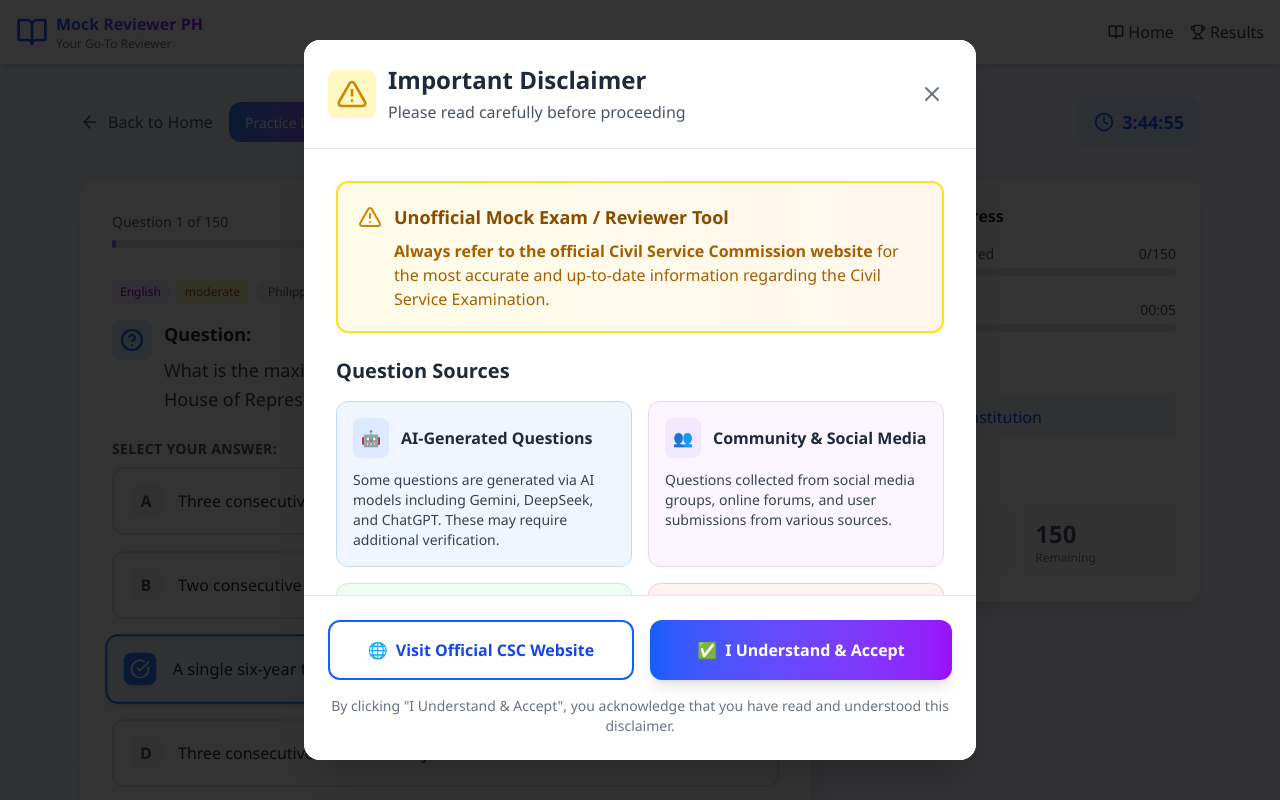
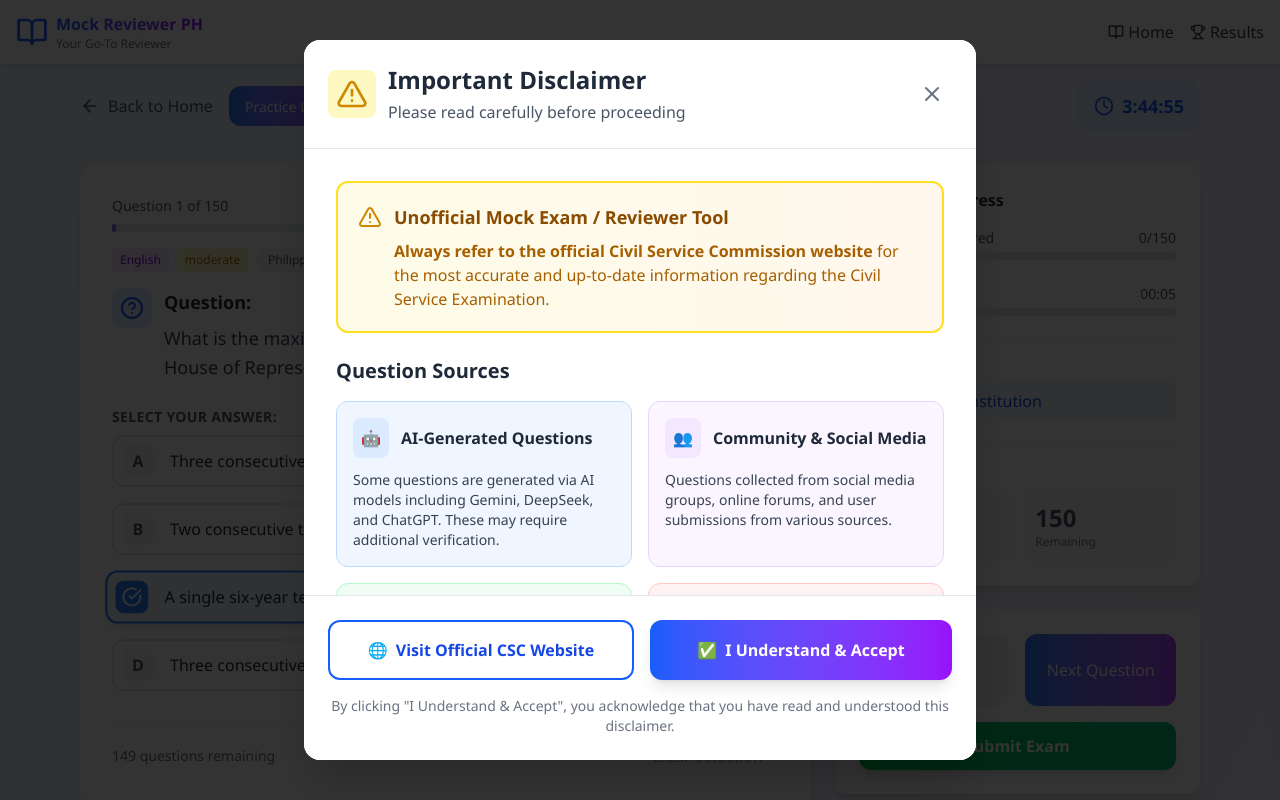
Before and after one commit to carlodandan/mrph, a React (Vite) app: page /exam/1 in a window 1280 px wide. Shown: the top 800 px of the page. Built offline with nearby package versions, Linux system fonts and the light colour scheme.

Commit message:
MRPH - Minor changes. Added comprehensive information in README. Making sure that the page always on top part of the screen.
Signed-off-by: Carlo Dandan <carlodandan.personal@proton.me>

```diff
--- a/package.json
+++ b/package.json
@@ -1,7 +1,7 @@
 {
   "name": "mrph",
   "private": true,
-  "version": "2.0.0",
+  "version": "2.0.1",
   "type": "module",
   "scripts": {
     "dev": "vite",
--- a/src/components/QuestionCard.jsx
+++ b/src/components/QuestionCard.jsx
@@ -28,7 +28,7 @@ function QuestionCard({
   return (
     <div className="bg-white rounded-2xl shadow-xl p-6 md:p-8 fade-in">
       {/* Progress Bar */}
-      <div className="mb-8">
+      <div className="mb-4">
         <div className="flex items-center justify-between mb-2">
           <span className="text-sm font-medium text-gray-600">
             Question {questionNumber} of {totalQuestions}
@@ -93,7 +93,7 @@ function QuestionCard({
             <button
               key={option.id}
               onClick={() => handleAnswerSelect(option.id)}
-              className={`w-full p-4 rounded-xl border-2 text-left transition-all duration-200 ${
+              className={`w-full p-2 rounded-xl border-2 text-left transition-all duration-200 ${
                 isSelected
                   ? 'border-blue-500 bg-blue-50 shadow-md transform scale-[1.02]'
                   : 'border-gray-200 hover:border-gray-300 hover:bg-gray-50'
@@ -117,7 +117,7 @@ function QuestionCard({
       </div>
 
       {/* Navigation */}
-      <div className="flex justify-between items-center pt-6 border-t border-gray-100">
+      <div className="flex justify-between items-center pt-3 border-t border-gray-100">
         <div className="text-sm text-gray-500">
           {isLastQuestion ? 'Last question' : `${totalQuestions - questionNumber} questions remaining`}
         </div>
--- a/src/pages/Exam.jsx
+++ b/src/pages/Exam.jsx
@@ -19,12 +19,28 @@ function Exam() {
   const timerRef = useRef(null);
   const hasShownContinuePrompt = useRef(false);
 
+  // Reset Screen position
+  useEffect(() => {
+    if (!isLoading && questions.length > 0) {
+      // Scroll to top smoothly
+      window.scrollTo({ top: 0, behavior: 'smooth' });
+
+      // Also focus on the first question card for accessibility
+      const questionCard = document.querySelector('[data-question-card]');
+      if (questionCard) {
+        questionCard.focus({ preventScroll: true });
+      }
+    }
+  }, [isLoading, questions]);
+
   // Initialize exam
   useEffect(() => {
     let isMounted = true;
 
     const initializeExam = async () => {
       if (hasShownContinuePrompt.current) return;
+
+      window.scrollTo(0, 0);
 
       const savedProgress = examService.loadProgress(type);
 
@@ -281,7 +297,7 @@ function Exam() {
 
   if (questions.length === 0) {
     return (
-      <div className="container mx-auto px-4 py-8 text-center">
+      <div className="container mx-auto px-4 py-4 text-center">
         <div className="max-w-md mx-auto bg-white rounded-2xl shadow-lg p-8">
           <AlertCircle className="w-16 h-16 text-red-500 mx-auto mb-4" />
           <h2 className="text-2xl font-bold text-gray-800 mb-2">No Questions Available</h2>
@@ -308,10 +324,10 @@ function Exam() {
   }
 
   return (
-    <div className="container mx-auto px-4 py-8 max-w-6xl">
+    <div className="container mx-auto px-4 py-4 max-w-6xl">
       {/* Header */}
       <div className="mb-8">
-        <div className="flex flex-col md:flex-row md:items-center justify-between mb-6 gap-4">
+        <div className="flex flex-col md:flex-row md:items-center justify-between mb-3 gap-4">
           <div className="flex items-center space-x-4">
             <button
               onClick={() => navigate('/')}
@@ -342,7 +358,7 @@ function Exam() {
       </div>
 
       {/* Main Content - Questions on left, Progress on right */}
-      <div className="flex flex-col lg:flex-row gap-6 mb-8">
+      <div className="flex flex-col lg:flex-row gap-6 mb-6">
         {/* Left Column - Questions */}
         <div className="lg:w-2/3">
           <QuestionCard
@@ -352,12 +368,13 @@ function Exam() {
             onAnswer={(answerId) => handleAnswer(currentQ.id, answerId)}
             selectedAnswer={answers[currentQ.id]}
             isLastQuestion={isLastQuestion}
+            data-question-card
           />
         </div>
 
         {/* Right Column - Exam Progress */}
         <div className="lg:w-1/3">
-          <div className="bg-white rounded-xl shadow-lg p-6 sticky top-6">
+          <div className="bg-white rounded-xl shadow-lg p-6">
             <h3 className="font-bold text-gray-800 mb-4 flex items-center">
               <BookOpen className="w-5 h-5 mr-2 text-blue-600" />
               Exam Progress
@@ -414,29 +431,28 @@ function Exam() {
               </div>
             </div>
           </div>
-        </div>
-      </div>
 
-      {/* Navigation and Actions */}
-      <div className="flex flex-col md:flex-row justify-between gap-6 mb-8">
+          {/* Navigation and Submit Buttons - MOVED HERE */}
+          <div className="mt-6 bg-white rounded-xl shadow-lg p-6">
+            <div className="flex flex-col space-y-4">
               {/* Navigation Buttons */}
               <div className="flex space-x-4">
                 <button
                   onClick={handlePrevQuestion}
                   disabled={currentQuestion === 0}
-            className={`px-6 py-3 rounded-xl font-medium ${
+                  className={`flex-1 px-4 py-3 rounded-xl font-medium ${
                     currentQuestion === 0
                       ? 'bg-gray-100 text-gray-400 cursor-not-allowed'
                       : 'bg-gray-100 text-gray-700 hover:bg-gray-200'
                   }`}
                 >
-            Previous
+                  Previous Question
                 </button>
 
                 <button
                   onClick={handleNextQuestion}
                   disabled={currentQuestion === questions.length - 1}
-            className={`px-6 py-3 rounded-xl font-medium ${
+                  className={`flex-1 px-4 py-3 rounded-xl font-medium ${
                     currentQuestion === questions.length - 1
                       ? 'bg-gray-100 text-gray-400 cursor-not-allowed'
                       : 'bg-linear-to-r from-blue-500 to-purple-500 text-white hover:from-blue-600 hover:to-purple-600'
@@ -447,17 +463,18 @@ function Exam() {
               </div>
 
               {/* Submit Button */}
-        <div className="flex flex-col sm:flex-row gap-4">
               <button
                 onClick={() => {
                   if (window.confirm('Are you sure you want to submit the exam?')) {
                     handleSubmitExam();
                   }
                 }}
-            className="px-8 py-3 bg-linear-to-r from-green-500 to-emerald-500 text-white rounded-xl font-semibold hover:from-green-600 hover:to-emerald-600 transition-all shadow-lg"
+                className="w-full px-6 py-3 bg-linear-to-r from-green-500 to-emerald-500 text-white rounded-xl font-semibold hover:from-green-600 hover:to-emerald-600 transition-all shadow-lg"
               >
                 Submit Exam
               </button>
+            </div>
+          </div>
         </div>
       </div>
 
--- a/src/pages/Home.jsx
+++ b/src/pages/Home.jsx
@@ -38,9 +38,9 @@ function Home() {
   ];
 
   return (
-    <div className="container mx-auto px-4 py-8">
+    <div className="container mx-auto px-4 py-4">
       {/* Hero Section */}
-      <div className="text-center mb-12 pt-4">
+      <div className="text-center mb-6 pt-4">
         <div className="inline-flex items-center px-4 py-2 bg-linear-to-r from-blue-100 to-purple-100 rounded-full mb-4">
           <Star className="w-4 h-4 text-yellow-500 mr-2" />
           <span className="text-sm font-medium text-gray-700">Philippine Civil Service Examination</span>
@@ -57,12 +57,12 @@ function Home() {
           Prepare smarter with personalized mock tests and detailed explanations for both Professional and Sub-Professional levels.
         </p>
 
-        <div className="flex flex-col sm:flex-row gap-4 justify-center mb-12">
+        <div className="flex flex-col sm:flex-row gap-4 justify-center mb-6">
           <a
             href="#exams"
             className="px-8 py-4 bg-linear-to-r from-blue-500 to-purple-500 text-white rounded-xl font-semibold text-lg hover:from-blue-600 hover:to-purple-600 transition-all shadow-lg hover:shadow-xl flex items-center justify-center"
           >
-            Start Free Practice Test
+            Start Free Mock Examination
             <ArrowRight className="ml-2 w-5 h-5" />
           </a>
           <Link
@@ -75,7 +75,7 @@ function Home() {
       </div>
 
       {/* Features */}
-      <div className="grid md:grid-cols-2 lg:grid-cols-4 gap-6 mb-16">
+      <div className="grid md:grid-cols-2 lg:grid-cols-4 gap-6 mb-8">
         {features.map((feature, index) => (
           <div
             key={index}
@@ -94,7 +94,7 @@ function Home() {
 
       {/* Tabs Section */}
       <div className="mb-16">
-        <div className="flex border-b border-gray-200 mb-8">
+        <div className="flex border-b border-gray-200 mb-4">
           <button
             className={`px-6 py-3 font-medium text-lg ${activeTab === 'about' ? 'text-blue-600 border-b-2 border-blue-600' : 'text-gray-500'}`}
             onClick={() => setActiveTab('about')}
--- a/src/pages/Results.jsx
+++ b/src/pages/Results.jsx
@@ -152,7 +152,7 @@ function Results() {
 
   if (!result) {
     return (
-      <div className="container mx-auto px-4 py-8 text-center">
+      <div className="container mx-auto px-4 py-4 text-center">
         <div className="max-w-md mx-auto bg-white rounded-2xl shadow-lg p-8">
           <h2 className="text-2xl font-bold text-gray-800 mb-4">No Results Found</h2>
           <p className="text-gray-600 mb-6">
@@ -170,7 +170,7 @@ function Results() {
   }
 
   return (
-    <div className="container mx-auto px-4 py-8 max-w-6xl">
+    <div className="container mx-auto px-4 py-4 max-w-6xl">
       {/* Header */}
       <div className="flex flex-col md:flex-row md:items-center justify-between mb-8 gap-4">
         <div className="flex items-center space-x-4">
--- a/src/pages/Tutorial.jsx
+++ b/src/pages/Tutorial.jsx
@@ -31,7 +31,7 @@ function Tutorial() {
       id: 'subprofessional',
       title: 'Sub-Professional Level Exam - Snippet',
       description: 'Get a quick look at how the Mock Reviewer PH CSC Sub-Professional Level mock exam works—featuring its interface, categories, and key functionalities. This snippet highlights how the system helps you practice across all 8 major subjects, including Numerical Ability, Clerical Ability, Verbal Ability, and more.',
-      duration: '22:30',
+      duration: '01:12',
       thumbnail: '/tutorials/subpro-thumbnail.png',
       date: '2025-12-04',
       url: '/tutorials/subpro.mp4',
@@ -49,7 +49,7 @@ function Tutorial() {
       id: 'practice',
       title: 'Quick Practice Test - Strategy',
       description: 'Learn how to effectively use the 20-question practice test. Master test-taking strategies, question analysis, and time management in this quick tutorial.',
-      duration: '15:20',
+      duration: '01:45',
       thumbnail: '/tutorials/practice-thumbnail.png',
       date: '2025-12-04',
       url: '/tutorials/practice.mp4',
@@ -81,10 +81,10 @@ function Tutorial() {
   };
 
   return (
-    <div className="container mx-auto px-4 py-8">
+    <div className="container mx-auto px-4 py-4">
       {/* Header */}
-      <div className="mb-8">
-        <div className="flex flex-col md:flex-row md:items-center justify-between mb-6 gap-4">
+      <div className="mb-4">
+        <div className="flex flex-col md:flex-row md:items-center justify-between mb-3 gap-4">
           <div className="flex items-center space-x-4">
             <Link
               to="/"
@@ -100,7 +100,7 @@ function Tutorial() {
           </h1>
         </div>
 
-        <p className="text-gray-600 text-center md:text-left mb-8">
+        <p className="text-gray-600 text-center md:text-left mb-4">
           Watch detailed guides for each exam type to maximize your preparation
         </p>
       </div>
```
Also changed, not shown: 1 other file (tests, documents, lock files or other folders). Lines whose indentation alone changed are shown as unchanged.
